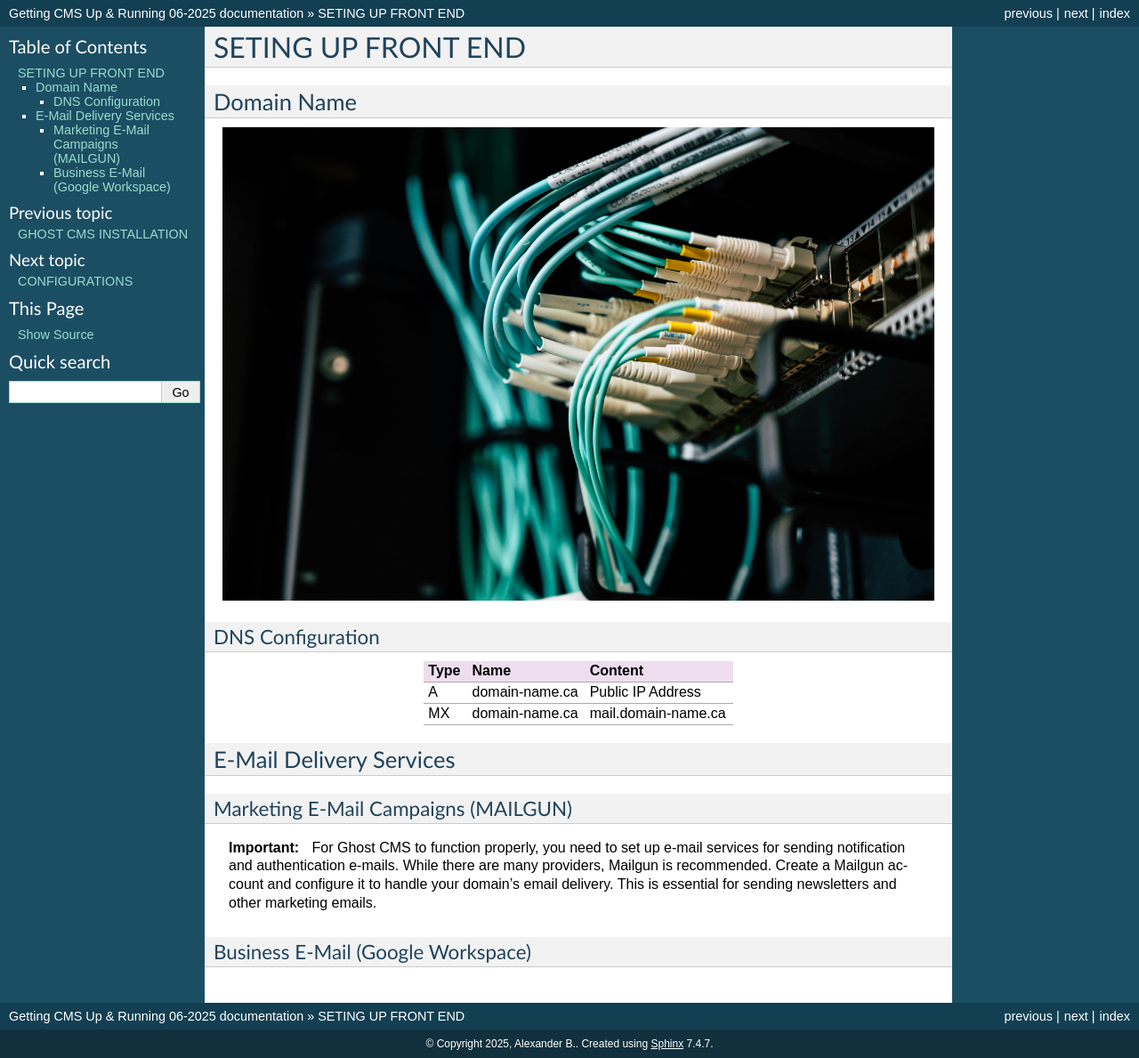
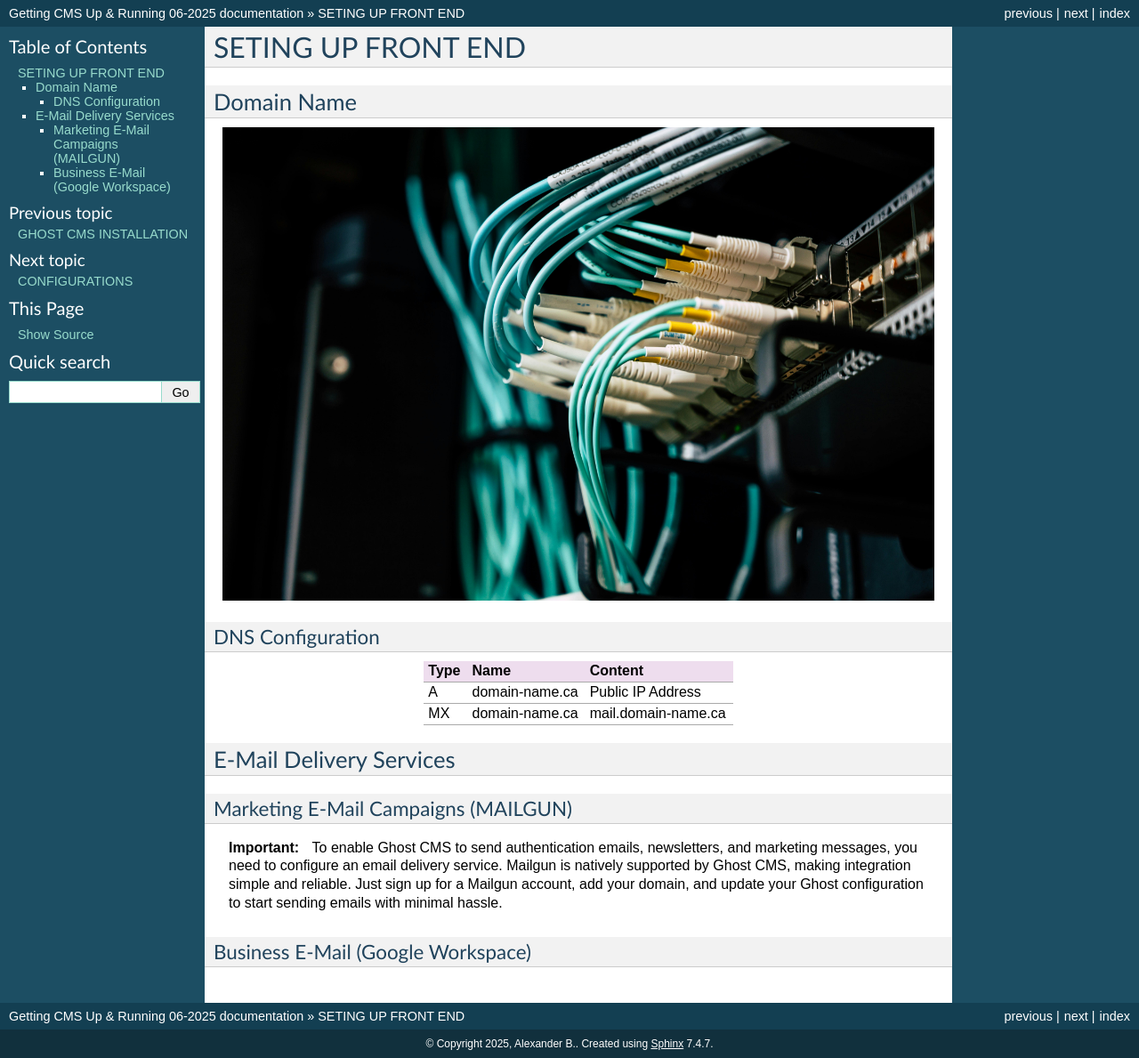
Before and after one commit to alexandrebobkov/Guides, a Sphinx documentation site: the page built from GhostCMS/source/setup_frontend.rst, in a window 1280 px wide. Shown: the whole page at 89% size. Built offline with Sphinx 7.4.7, drawn with Linux system fonts in a browser that asks for light colours; formulas are drawn with MathJax 3.

Commit message:
Ghost CMS

```diff
--- a/GhostCMS/source/setup_frontend.rst
+++ b/GhostCMS/source/setup_frontend.rst
@@ -25,7 +25,7 @@ Marketing E-Mail Campaigns (MAILGUN)
 ^^^^^^^^^^^^^^^^^^^^^^^^^^^^^^^^^^^^^
 
 .. important::
-    For Ghost CMS to function properly, you need to set up e-mail services for sending notification and authentication e-mails. While there are many providers, Mailgun is recommended. Create a Mailgun account and configure it to handle your domain's email delivery. This is essential for sending newsletters and other marketing emails.
+    To enable Ghost CMS to send authentication emails, newsletters, and marketing messages, you need to configure an email delivery service. Mailgun is natively supported by Ghost CMS, making integration simple and reliable. Just sign up for a Mailgun account, add your domain, and update your Ghost configuration to start sending emails with minimal hassle.
 
 Business E-Mail (Google Workspace)
 ^^^^^^^^^^^^^^^^^^^^^^^^^^^^^^^^^^^^
```
